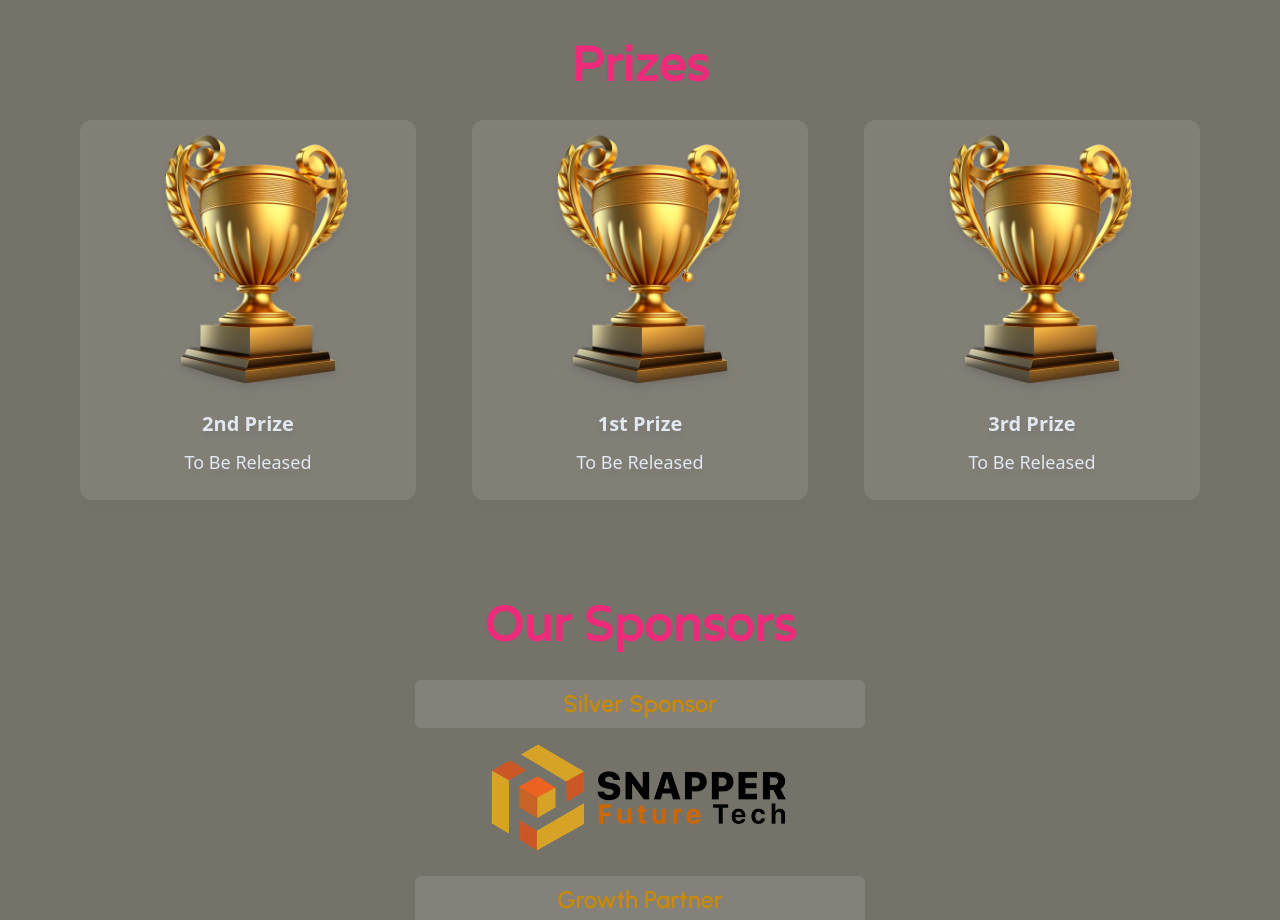
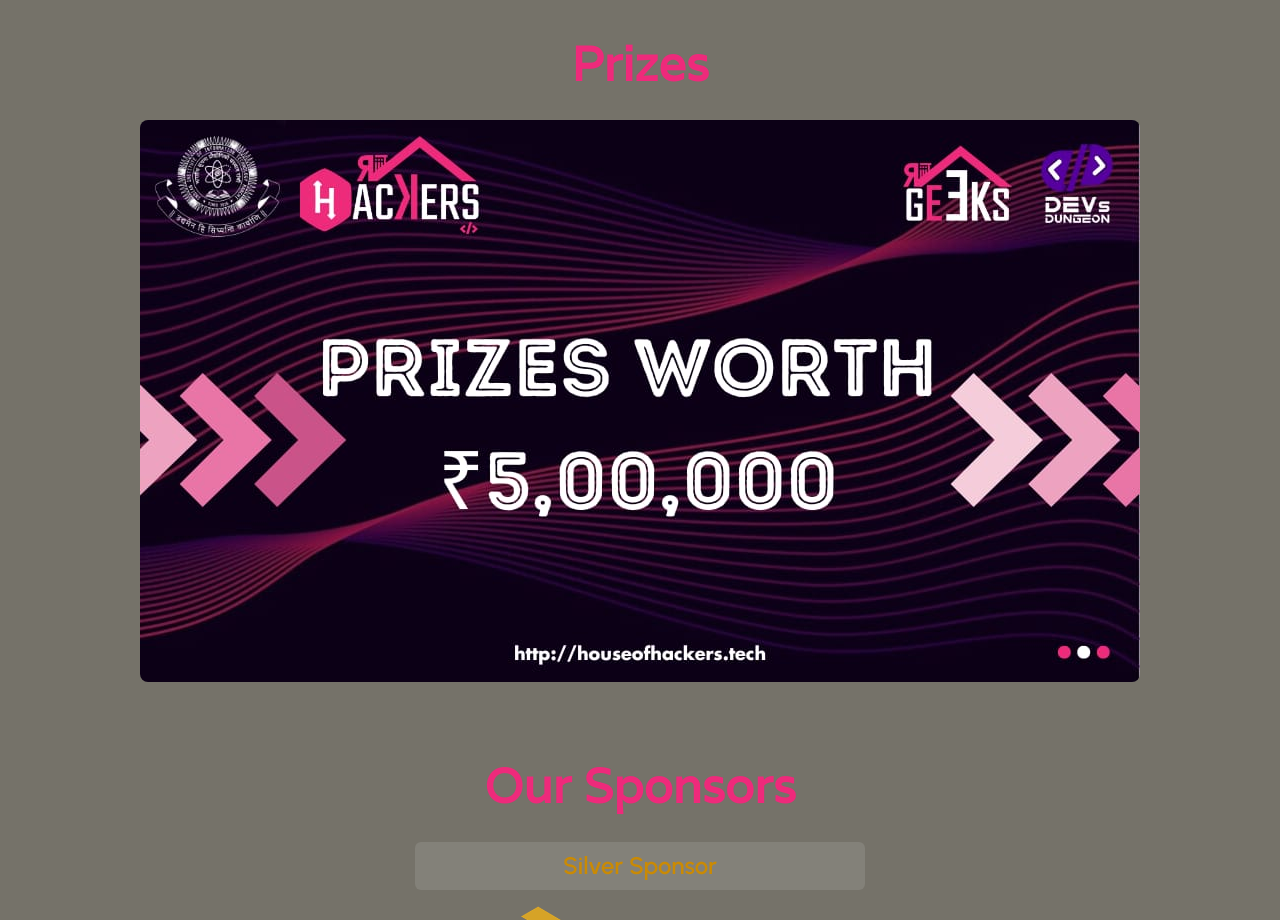
Before and after one commit to houseofgeeks/Hackit, a React (Create React App) app in the folder client/: page / in a window 1280 px wide. Shown: the part 2760-3680 px from the top of the page. Built offline with nearby package versions, Linux system fonts and the light colour scheme.

Commit message:
adding prize banner

```diff
--- a/client/src/components/prizes/Prize.js
+++ b/client/src/components/prizes/Prize.js
@@ -1,5 +1,6 @@
 import trophy from "../../assets/trophy.png";
 import PrizeCard from "./PrizeCard";
+import prizeBanner from '../../assets/prizes_banner.jpeg'
 const Prize = () => {
   const prizeData = [
     {
@@ -23,12 +24,8 @@ const Prize = () => {
       <h1 className="text-center mb-8 font-[Varela] text-[#ee2a7b] font-bold text-5xl">
         Prizes
       </h1>
-      <div className="grid lg:grid-cols-3 md:grid-cols-2 grid-cols-1  justify-center gap-14">
-        {prizeData.map((data) => {
-          return (
-            <PrizeCard type={data.type} amount={data.amount} img={data.img} />
-          );
-        })}
+      <div className="w-full flex items-center justify-center">
+        <img className="rounded-lg" src={prizeBanner} alt="" />
       </div>
     </div>
   );
```
Also changed, not shown: client/src/assets/prizes_banner.jpeg (added).
